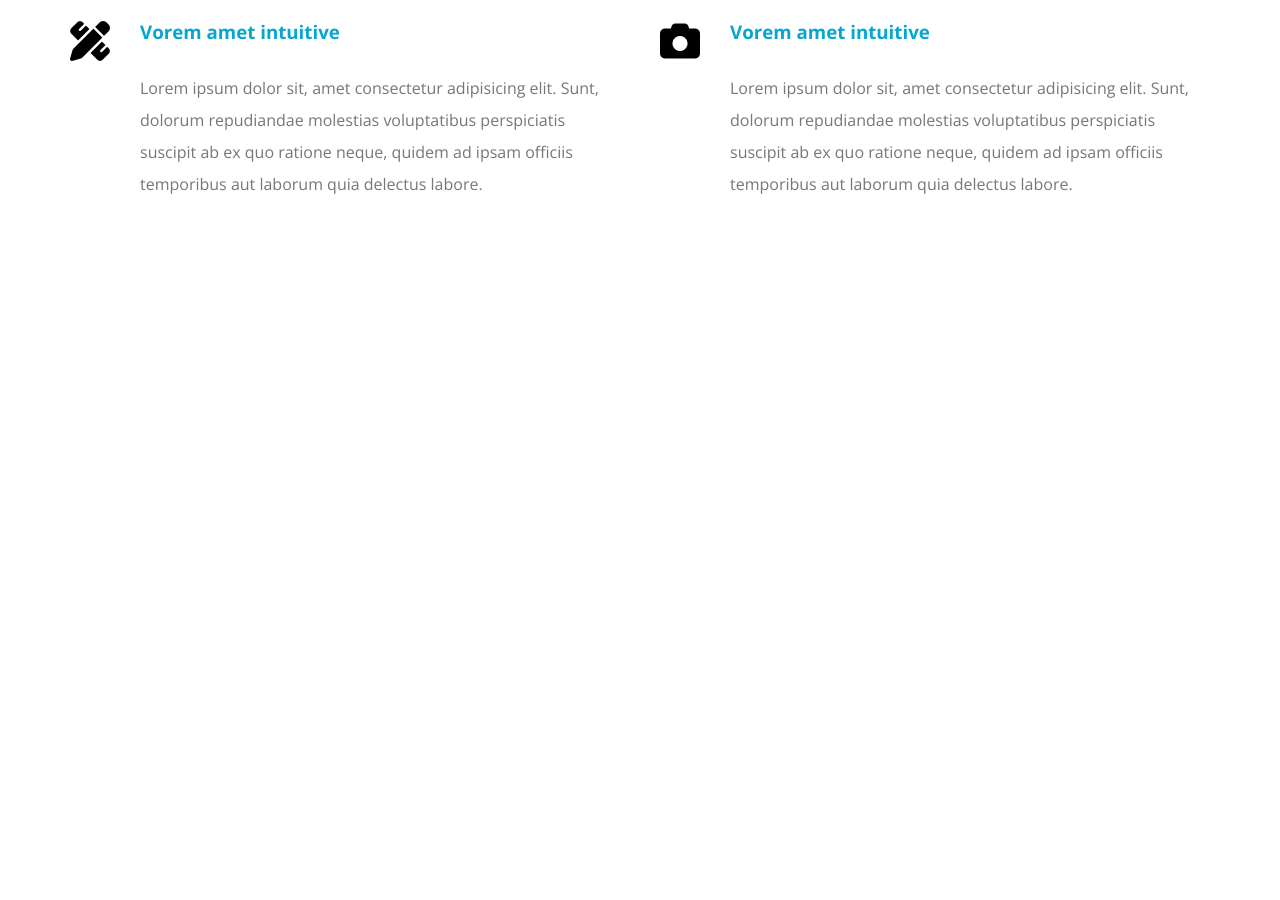
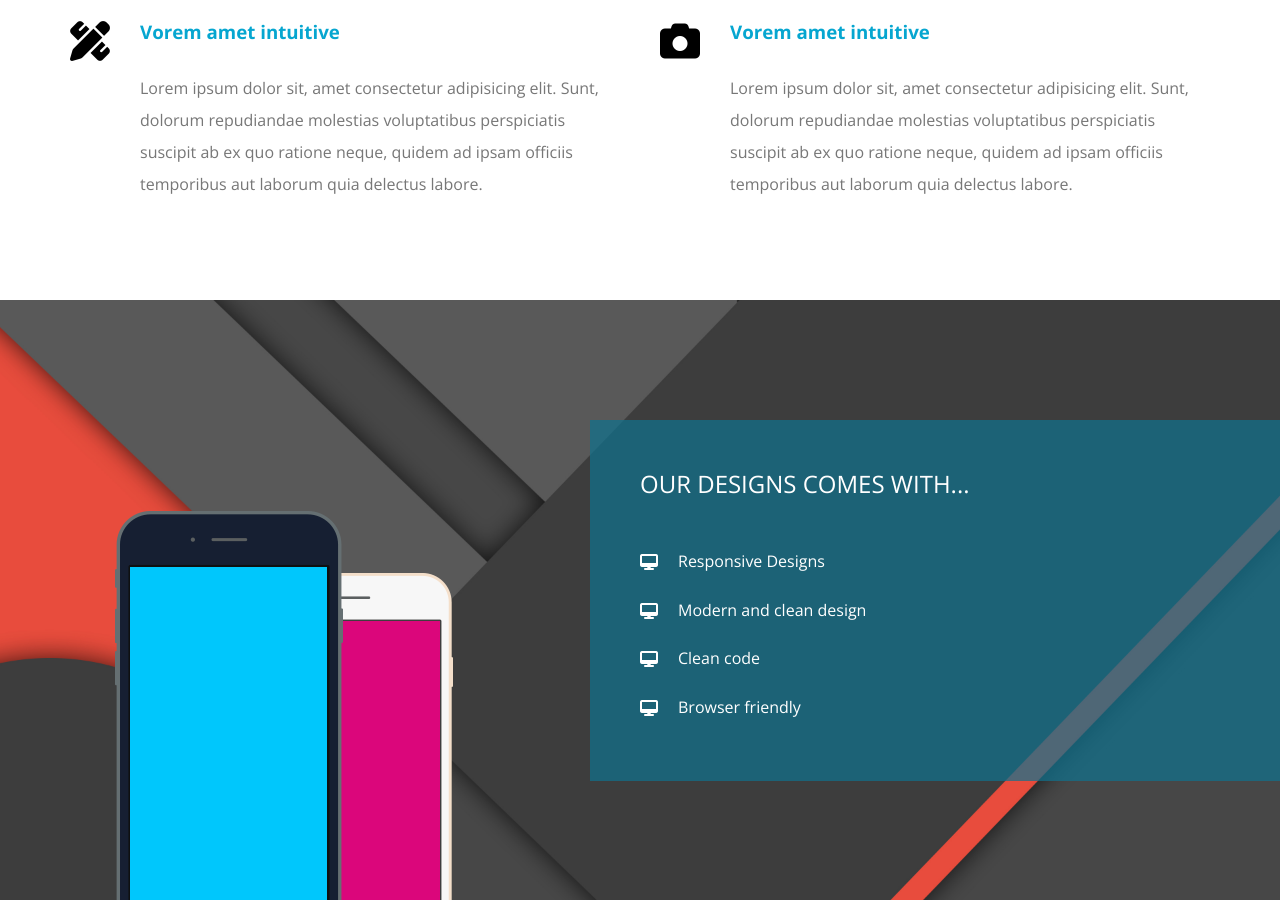
Before and after one commit to johnmekhael/kasper-training, a plain HTML site: page index.html in a window 1280 px wide. Shown: the part 1455-2355 px from the top of the page. Before the commit the page ends 1755 px from the top, so only its background shows below. Drawn offline with nearby package versions, Linux system fonts and the light colour scheme.

Commit message:
made the design section

```diff
--- a/css/kasper.css
+++ b/css/kasper.css
@@ -456,3 +456,58 @@ header .form i {
   line-height: 2;
   color: #777;
 }
+
+.design {
+  padding-top: var(--section-padding);
+  padding-bottom: var(--section-padding);
+  height: 600px;
+  display: flex;
+  position: relative;
+  background-image: url(../img/R.jpg);
+  background-size: cover;
+  align-items: center;
+  overflow: hidden;
+}
+
+.design .image,
+.design .text {
+  flex: 1;
+  position: relative;
+
+}
+
+.design .image {
+  text-align: center;
+}
+
+.design .image img {
+  position: relative;
+  bottom: -150px;
+}
+
+.design .text {
+  color: #fff;
+  padding: 50px;
+  background-color: var(--trans-color);
+}
+
+.design .text h2 {
+  font-weight: normal;
+  text-transform: uppercase;
+  margin-bottom: 40px;
+
+}
+
+.design .text li {
+  padding: 15px 0;
+}
+
+.design .text li::before {
+  font-family: "font Awesome 5 free";
+  content: "\f108";
+  font-weight: 900;
+  margin-right: 20px;
+  position: relative;
+  top: 1px;
+
+}
--- a/index.html
+++ b/index.html
@@ -101,7 +101,21 @@
         </div>
       </div>
     </div>
-
+  </div>
+  <div class="design">
+    <div class="image">
+      <img src="./img/mobile-trans2.png" alt="mobile">
+    </div>
+    <div class="text">
+      <h2>Our Designs comes with...</h2>
+      <ul>
+        <li>Responsive Designs</li>
+        <li>Modern and clean design</li>
+        <li>Clean code</li>
+        <li>Browser friendly</li>
+      </ul>
+    </div>
+  </div>
 </body>
 
 </html>
```
Also changed, not shown: img/Compare-Phones-Featured.jpg (added), img/Mobile-2000x1333.jpg (added), img/R (1).jpg (added), img/R.jpg (added), img/black mobile.png (added), img/mobile 2.png (added), img/mobile-trans2.png (added), 1 other file.
